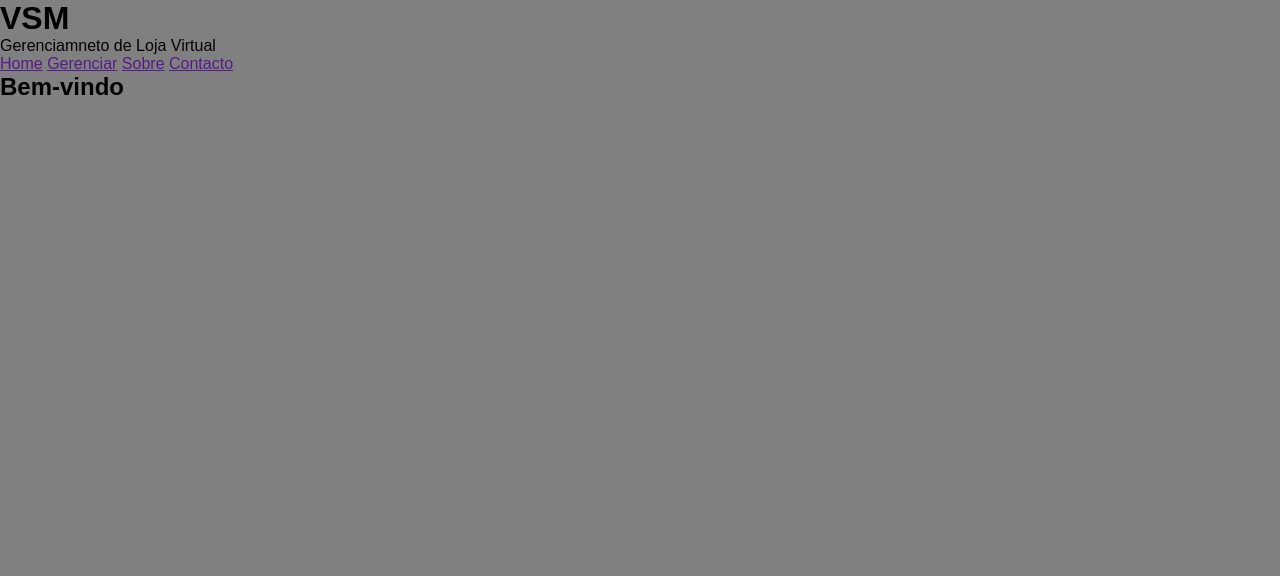
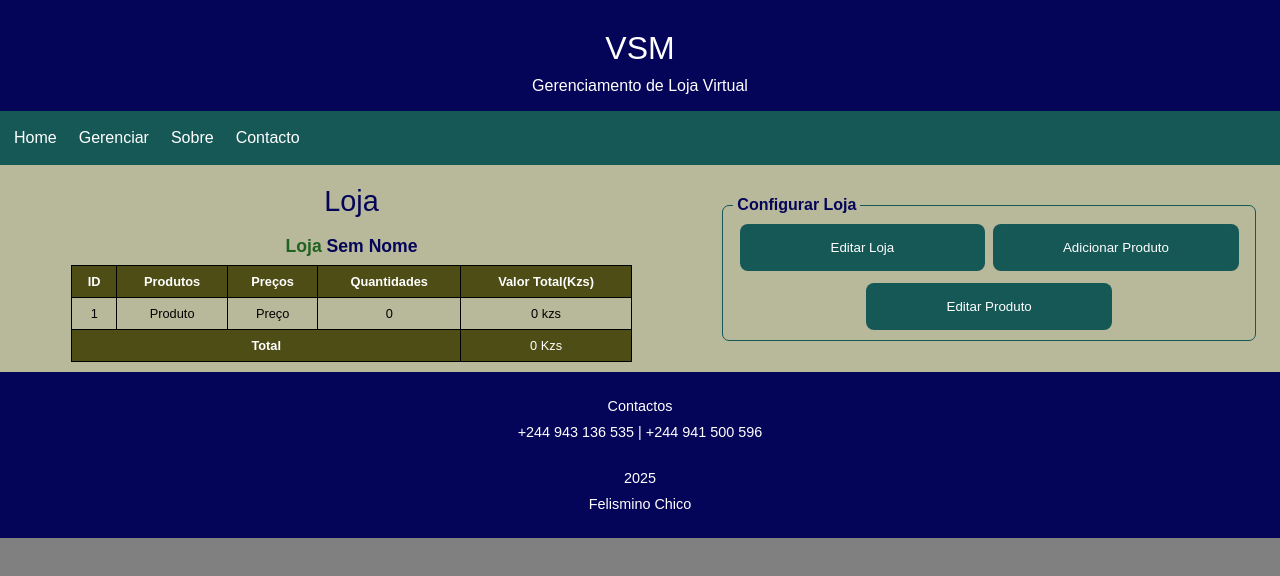
Before and after one commit to felisminochico/virtual-store, a plain HTML site: page index.html in a window 1280 px wide. Drawn offline with Linux system fonts and the light colour scheme.

Commit message:
Primeiro Passo

```diff
--- a/estilos/geral.css
+++ b/estilos/geral.css
@@ -1,4 +1,12 @@
 @charset "UTF-8";
+
+:root{
+    --cor1: rgb(4, 4, 88);
+    --cor2: rgb(89, 46, 22);
+    --cor3: rgb(32, 98, 32);
+    --cor4: rgb(77, 77, 21);
+    --cor5: rgb(21, 88, 86);
+}
 
 *{
     font-family: sans-serif;
@@ -6,6 +14,156 @@
     padding: 0px;
 }
 
+body::-webkit-scrollbar{
+    width: 0px;
+}
+
 body{
     background-color: gray;
+    height: 100vh;
+    width: 100vw;
 }
+
+header{
+    background-color: var(--cor1);
+    color: white;
+    padding: 30px 0px 0px 0px;
+
+    h1{
+        font-weight: normal;
+    }
+
+    h1, p{
+        text-align: center;
+    }
+
+    p{
+        padding: 10px 0px 16px 0px;
+    }
+
+    nav{
+        background-color: var(--cor5);
+        padding: 4px 8px;
+        display: flex;
+        gap: 0px 10px;
+
+        a{
+            border-radius: 8px;
+            color: white;
+            padding: 14px 6px;
+            text-decoration: none;
+        }
+
+        a:hover{
+            background-color: var(--cor1);
+        }
+    }
+}
+
+main{
+    background-color: rgb(184, 184, 155);
+    padding: 10px 8px;
+
+    h2{
+        color: var(--cor1);
+        font-size: 1.8em;
+        font-weight: normal;
+        padding: 10px 0px 18px 0px;
+        text-align: center;
+    }
+
+    section{
+        margin: auto;
+
+        #tabela{
+            margin: 0px auto 24px auto;
+            overflow-x: auto;
+
+            table{
+                border-collapse: collapse;
+                margin: auto;
+
+                caption{
+                    color: var(--cor3);
+                    font-size: 1.1em;
+                    font-weight: bold;
+
+                    padding: 0px 0px 8px 0px;
+
+                    span{
+                        color: var(--cor1);
+                    }
+                }
+
+                thead, tfoot{
+                    background-color: var(--cor4);
+                    color: white;
+
+                    th, td{
+                        font-size: 0.8em;
+                        padding: 8px;
+                    }
+                }
+
+                tbody{
+                    td{
+                        font-size: 0.8em;
+                        padding: 8px;
+                        text-align: center;
+                    }
+                }
+
+            }
+
+            tfoot{
+
+                td{
+                    text-align: center;
+                }
+            }
+
+            table, td, th{
+                border: 1px solid black;
+            }
+        }
+
+        #configuracoes{
+
+            fieldset{
+                border: 1px solid var(--cor5);
+                border-radius: 7px;
+                gap: 12px 8px;
+                padding: 10px;
+
+                legend{
+                    color: var(--cor1);
+                    font-weight: bold;
+                    padding: 0px 4px;
+                }
+
+                button{
+                    background-color: var(--cor5);
+                    border: none;
+                    border-radius: 8px;
+                    color: white;
+                    cursor: pointer;
+                    padding: 16px 8px;
+                }
+            }
+        }
+    }
+}
+
+footer{
+    background-color: var(--cor1);
+    color: white;
+    display: grid;
+    gap: 30px 0px;
+    padding: 26px 10px;
+    text-align: center;
+
+    div{
+        display: grid;
+        gap: 10px 0px;
+    }
+}
--- /dev/null
+++ b/estilos/max-width-1200px.css
@@ -0,0 +1,46 @@
+@charset "UTF-8";
+
+main{
+    width: 100%;
+
+        section{
+            display: grid;
+            grid-template-areas: 'titulo configuracoes'
+            'tabela configuracoes';
+            width: 95%;
+
+            h2{
+                grid-area: titulo;
+            }
+
+            #tabela{
+                grid-area: tabela;
+                margin-bottom: 0px;
+                width: 90%;
+
+                table{
+                    width: 100%;
+                }
+            }
+
+            #configuracoes{
+                grid-area: configuracoes;
+                justify-self: end;
+                width: 90%;
+
+                fieldset{
+                    display: grid;
+                }
+            }
+        }
+    }
+
+    footer{
+
+        div{
+
+            span{
+                font-size: 0.9em;
+            }
+        }
+    }
--- /dev/null
+++ b/estilos/max-width-400px.css
@@ -0,0 +1,55 @@
+@charset "UTF-8";
+
+/* body{
+    overflow-x: scroll;
+} */
+
+header, footer{
+    min-width: 330px;
+}
+
+main{
+    min-width: 330px;
+
+    section{
+
+        #tabela{
+
+            table{
+
+                thead{
+
+                    th, td{
+                        font-size: 0.8em;
+                    }
+                }
+
+                tbody{
+
+                    th, td{
+                        font-size: .8em;
+                    }
+                }
+
+                tfoot{
+
+                    th, td{
+                        font-size: .8em;
+                    }
+                }
+            }
+        }
+
+        #configuracoes{
+
+            fieldset{
+                display: grid;
+                grid-template-columns: 1fr;
+
+                button{
+                    width: 100%;
+                }
+            }
+        }
+    }
+}
--- /dev/null
+++ b/estilos/max-width-600px.css
@@ -0,0 +1,37 @@
+@charset "UTF-8";
+
+main{
+    max-width: 600px;
+    margin: auto;
+
+    section{
+
+        div{
+            margin: auto;
+            width: 95%;
+        }
+
+        #tabela{
+
+            table{
+                width: 90%;
+            }
+        }
+
+
+        #configuracoes{
+
+
+            fieldset{
+                display: flex;
+                flex-direction: row;
+                flex-wrap: wrap;
+                justify-content: center;
+
+                button{
+                    width: 48%;
+                }
+            }
+        }
+    }
+}
--- /dev/null
+++ b/estilos/max-width-768px.css
@@ -0,0 +1,61 @@
+@charset "UTF-8";
+
+main{
+
+
+    section{
+        width: 90%;
+
+        #tabela{
+            width: 100%;
+
+            table{
+                width: 100%;
+
+                thead{
+
+                    th, td{
+                        font-size: 0.9em;
+                    }
+                }
+
+                tbody{
+
+                    th, td{
+                        font-size: .9em;
+                    }
+                }
+
+                tfoot{
+
+                    th, td{
+                        font-size: .9em;
+                    }
+                }
+            }
+        }
+
+        #configuracoes{
+
+
+            fieldset{
+                display: grid;
+                grid-template-columns: 1fr 1fr 1fr;
+
+                button{
+                    font-size: 0.9em;
+                }
+            }
+        }
+    }
+}
+
+footer{
+
+    div{
+
+        span{
+            font-size: 0.9em;
+        }
+    }
+}
--- /dev/null
+++ b/estilos/max-width-992px.css
@@ -0,0 +1,46 @@
+@charset "UTF-8";
+
+main{
+width: 100%;
+
+    section{
+        display: grid;
+        grid-template-areas: 'titulo configuracoes'
+        'tabela configuracoes';
+        width: 95%;
+
+        h2{
+            grid-area: titulo;
+        }
+
+        #tabela{
+            grid-area: tabela;
+            margin-bottom: 0px;
+            width: 90%;
+
+            table{
+                width: 100%;
+            }
+        }
+
+        #configuracoes{
+            grid-area: configuracoes;
+            justify-self: end;
+            width: 90%;
+
+            fieldset{
+                display: grid;
+            }
+        }
+    }
+}
+
+footer{
+
+    div{
+
+        span{
+            font-size: 0.9em;
+        }
+    }
+}
--- /dev/null
+++ b/estilos/min-width-1200px.css
@@ -0,0 +1,54 @@
+@charset "UTF-8";
+
+main{
+    width: 100%;
+
+        section{
+            display: grid;
+            grid-template-areas: 'titulo configuracoes'
+            'tabela configuracoes';
+            width: 95%;
+
+            h2{
+                grid-area: titulo;
+            }
+
+            #tabela{
+                grid-area: tabela;
+                margin-bottom: 0px;
+                width: 90%;
+
+                table{
+                    width: 100%;
+                }
+            }
+
+            #configuracoes{
+                align-self: center;
+                grid-area: configuracoes;
+                justify-self: end;
+                width: 90%;
+
+                fieldset{
+                    display: flex;
+                    flex-direction: row;
+                    flex-wrap: wrap;
+                    justify-content: center;
+
+                    button{
+                        width: 48%;
+                    }
+                }
+            }
+        }
+}
+
+    footer{
+
+        div{
+
+            span{
+                font-size: 0.9em;
+            }
+        }
+    }
--- a/index.html
+++ b/index.html
@@ -5,11 +5,17 @@
     <meta name="viewport" content="width=device-width, initial-scale=1.0">
     <title>Loja Virtual</title>
     <link rel="stylesheet" href="estilos/geral.css" media="all" type="text/css">
+    <link rel="stylesheet" href="estilos/min-width-1200px.css" media="screen and (min-width: 1200px)" type="text/css">
+    <link rel="stylesheet" href="estilos/max-width-1200px.css" media="screen and (min-width: 992.1px) and (max-width: 1200px)" type="text/css">
+    <link rel="stylesheet" href="estilos/max-width-992px.css" media="screen and (min-width: 768.1px) and (max-width: 992px)" type="text/css">
+    <link rel="stylesheet" href="estilos/max-width-768px.css" media="screen and (max-width: 768px)" type="text/css">
+    <link rel="stylesheet" href="estilos/max-width-600px.css" media="screen and (max-width: 600px)" type="text/css">
+    <link rel="stylesheet" href="estilos/max-width-400px.css" media="screen and (max-width: 400px)" type="text/css">
 </head>
 <body>
     <header>
         <h1>VSM</h1>
-        <p>Gerenciamneto de Loja Virtual</p>
+        <p>Gerenciamento de Loja Virtual</p>
 
         <nav>
             <a href="">Home</a>
@@ -21,13 +27,47 @@
 
     <main>
         <section>
-            <h2>Bem-vindo</h2>
-            <p></p>
+            <h2>Loja</h2>
+
+            <div id="tabela">
+                <table>
+                    <caption>Loja <span id="nome-da-loja">Sem Nome</span></caption>
+                    <thead>
+                        <tr>
+                            <th>ID</th> <th>Produtos</th> <th>Preços</th> <th>Quantidades</th> <th>Valor Total(Kzs)</th>
+                        </tr>
+                    </thead>
+                    <tbody>
+                        <tr><td>1</td> <td>Produto</td> <td>Preço</td> <td>0</td> <td>0 kzs</td></tr>
+                    </tbody>
+                    <tfoot>
+                        <tr>
+                            <th colspan="4">Total</th> <td>0 Kzs</td>
+                        </tr>
+                    </tfoot>
+                </table>
+            </div>
+
+            <div id="configuracoes">
+                <fieldset><legend>Configurar Loja</legend>
+                    <button>Editar Loja</button>
+                    <button>Adicionar Produto</button>
+                    <button>Editar Produto</button>
+                </fieldset>
+            </div>
         </section>
     </main>
 
     <footer>
+        <div id="contactos">
+            <span>Contactos</span>
+            <span>+244 943 136 535 | +244 941 500 596</span>
+        </div>
 
+        <div>
+            <span id="ano-atual">AnoAtual</span>
+            <span>Felismino Chico</span>
+        </div>
     </footer>
 
     <script src="javascript/main.js" type="text/javascript"></script>
--- a/javascript/main.js
+++ b/javascript/main.js
@@ -1 +1,3 @@
 // alert("Olá, Mundo! JavaScript");
+const anoAtual = window.document.getElementById("ano-atual");
+anoAtual.innerHTML = new Date().toLocaleString("pt-AO", {year: "numeric"});
```
